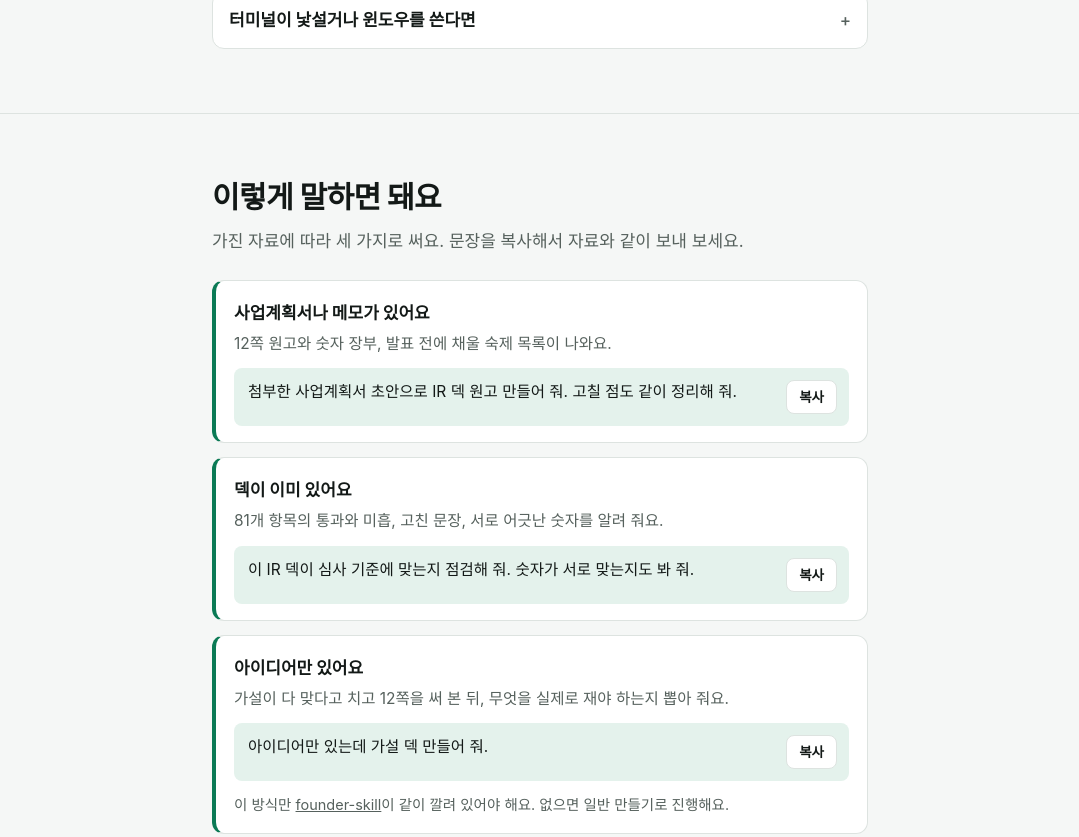
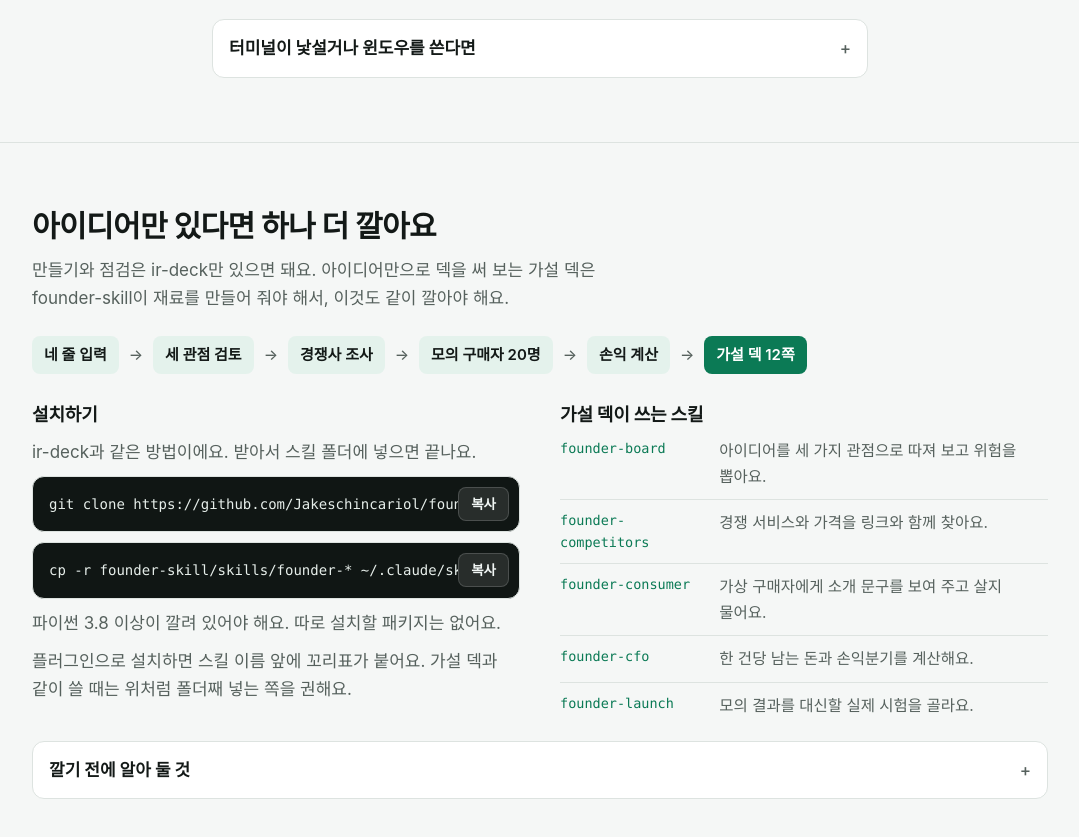
Before and after one commit to NawaKenny/ir-deck-skill, a plain HTML site: page docs/index.html in a window 1280 px wide. Shown: the part 1064-1901 px from the top of the page, without its empty margins (100-1179 px from the left). Drawn offline with Linux system fonts and the light colour scheme; a web font is replaced by a local one.

Commit message:
founder-skill 설치 방법을 안내 페이지와 README에 추가
가설 덱을 쓸 때만 필요하다는 점, 설치 명령, 쓰이는 스킬 다섯 개,
설치 전에 알아 둘 것을 적었다.

Co-Authored-By: Claude Fable 5.2 <noreply@anthropic.com>

```diff
--- a/docs/index.html
+++ b/docs/index.html
@@ -129,6 +129,20 @@
   details .inner { padding: 0 16px 16px; }
   details .inner p { margin: 0 0 10px; color: var(--muted); }
 
+  /* founder-skill 설치 */
+  .pair { display: grid; gap: 22px; }
+  .pair h3 { margin-bottom: 8px; }
+  .pair p { margin: 0 0 10px; color: var(--muted); }
+  .uses { list-style: none; margin: 0; padding: 0; display: grid; gap: 10px; }
+  .uses li { display: grid; grid-template-columns: 9.5em 1fr; gap: 12px; padding-bottom: 10px; border-bottom: 1px solid var(--line); font-size: 15.5px; }
+  .uses li:last-child { border-bottom: 0; padding-bottom: 0; }
+  .uses code { font: 13.5px/1.6 ui-monospace, SFMono-Regular, Menlo, Consolas, monospace; color: var(--accent); }
+  .uses span { color: var(--muted); }
+  .flow { display: flex; flex-wrap: wrap; gap: 8px; align-items: center; margin: 0 0 26px; padding: 0; list-style: none; font-size: 15px; font-weight: 600; }
+  .flow li { background: var(--accent-soft); color: var(--text); border-radius: 8px; padding: 7px 12px; }
+  .flow li.arrow { background: none; padding: 0 2px; color: var(--muted); font-weight: 500; }
+  .flow li.last { background: var(--accent); color: var(--accent-ink); }
+
   /* 써 보기 */
   .asks { display: grid; gap: 14px; }
   .ask { background: var(--surface); border: 1px solid var(--line); border-left: 4px solid var(--accent); border-radius: var(--radius); padding: 18px 18px 16px; }
@@ -158,13 +172,14 @@
     .hero { grid-template-columns: 1.08fr .92fr; gap: 56px; padding-block: 56px 84px; align-items: center; }
     section { padding: 64px 0; }
     .rules { grid-template-columns: 1fr 1fr; }
+    .pair { grid-template-columns: 1fr 1fr; gap: 40px; align-items: start; }
     .cautions { grid-template-columns: 1fr 1fr 1fr; gap: 32px; }
   }
   @media (prefers-reduced-motion: reduce) {
     html { scroll-behavior: auto; }
     .btn, .copy { transition: none; }
   }
-  /* v5 */
+  /* v6 */
 </style>
 </head>
 <body>
@@ -201,7 +216,7 @@
   <section id="install">
     <div class="wrap narrow">
       <h2>설치는 두 줄이면 돼요</h2>
-      <p class="lead">Claude Code가 깔려 있어야 해요. 터미널을 열고 순서대로 붙여 넣으세요.</p>
+      <p class="lead">Claude Code가 깔려 있어야 해요. 터미널을 열고 순서대로 붙여 넣으세요. 아이디어만으로 덱을 써 보려면 <a href="#founder">founder-skill</a>도 같이 깔아요.</p>
 
       <ol class="steps">
         <li>
@@ -242,6 +257,63 @@
             <pre id="c3">https://github.com/NawaKenny/ir-deck-skill 저장소를 받아서, 그 안의 skills/ir-deck 폴더를 내 Claude Code 스킬 폴더(홈 폴더의 .claude/skills)에 복사해 줘. 끝나면 설치된 파일 목록을 보여 줘.</pre>
             <button class="copy" data-copy="c3" type="button">복사</button>
           </div>
+          <p>가설 덱까지 쓰려면 이 문장도 이어서 보내세요.</p>
+          <div class="code wrapline">
+            <pre id="c4">https://github.com/Jakeschincariol/founder-skill 저장소를 받아서, 그 안의 skills 폴더에 있는 founder-로 시작하는 폴더들을 내 Claude Code 스킬 폴더(홈 폴더의 .claude/skills)에 복사해 줘. 끝나면 설치된 폴더 목록을 보여 줘.</pre>
+            <button class="copy" data-copy="c4" type="button">복사</button>
+          </div>
+        </div>
+      </details>
+    </div>
+  </section>
+
+  <section id="founder">
+    <div class="wrap">
+      <h2>아이디어만 있다면 하나 더 깔아요</h2>
+      <p class="lead">만들기와 점검은 ir-deck만 있으면 돼요. 아이디어만으로 덱을 써 보는 가설 덱은 founder-skill이 재료를 만들어 줘야 해서, 이것도 같이 깔아야 해요.</p>
+
+      <ol class="flow" aria-label="가설 덱이 만들어지는 순서">
+        <li>네 줄 입력</li><li class="arrow" aria-hidden="true">→</li>
+        <li>세 관점 검토</li><li class="arrow" aria-hidden="true">→</li>
+        <li>경쟁사 조사</li><li class="arrow" aria-hidden="true">→</li>
+        <li>모의 구매자 20명</li><li class="arrow" aria-hidden="true">→</li>
+        <li>손익 계산</li><li class="arrow" aria-hidden="true">→</li>
+        <li class="last">가설 덱 12쪽</li>
+      </ol>
+
+      <div class="pair">
+        <div>
+          <h3>설치하기</h3>
+          <p>ir-deck과 같은 방법이에요. 받아서 스킬 폴더에 넣으면 끝나요.</p>
+          <div class="code">
+            <pre id="f1">git clone https://github.com/Jakeschincariol/founder-skill.git</pre>
+            <button class="copy" data-copy="f1" type="button">복사</button>
+          </div>
+          <div class="code">
+            <pre id="f2">cp -r founder-skill/skills/founder-* ~/.claude/skills/</pre>
+            <button class="copy" data-copy="f2" type="button">복사</button>
+          </div>
+          <p>파이썬 3.8 이상이 깔려 있어야 해요. 따로 설치할 패키지는 없어요.</p>
+          <p>플러그인으로 설치하면 스킬 이름 앞에 꼬리표가 붙어요. 가설 덱과 같이 쓸 때는 위처럼 폴더째 넣는 쪽을 권해요.</p>
+        </div>
+        <div>
+          <h3>가설 덱이 쓰는 스킬</h3>
+          <ul class="uses">
+            <li><code>founder-board</code><span>아이디어를 세 가지 관점으로 따져 보고 위험을 뽑아요.</span></li>
+            <li><code>founder-competitors</code><span>경쟁 서비스와 가격을 링크와 함께 찾아요.</span></li>
+            <li><code>founder-consumer</code><span>가상 구매자에게 소개 문구를 보여 주고 살지 물어요.</span></li>
+            <li><code>founder-cfo</code><span>한 건당 남는 돈과 손익분기를 계산해요.</span></li>
+            <li><code>founder-launch</code><span>모의 결과를 대신할 실제 시험을 골라요.</span></li>
+          </ul>
+        </div>
+      </div>
+
+      <details>
+        <summary>깔기 전에 알아 둘 것</summary>
+        <div class="inner">
+          <p>founder-skill은 Jake Schincariol이 만들어 MIT 라이선스로 공개한 스킬 묶음이에요. ir-deck과는 다른 사람이 만든 것이니, 깔기 전에 <a href="https://github.com/Jakeschincariol/founder-skill">저장소</a>를 한 번 훑어보세요.</p>
+          <p>모의 구매자는 한 명마다 서브에이전트를 한 번 불러요. 20명만 돌려도 사용량이 꽤 나가요.</p>
+          <p>founder-skill을 깔지 않고 가설 덱을 부탁하면, 알려 준 뒤 일반 만들기로 진행해요.</p>
         </div>
       </details>
     </div>
@@ -276,7 +348,7 @@
             <p id="a3">아이디어만 있는데 가설 덱 만들어 줘.</p>
             <button class="copy" data-copy="a3" type="button">복사</button>
           </div>
-          <p class="need">이 방식만 <a href="https://github.com/Jakeschincariol/founder-skill">founder-skill</a>이 같이 깔려 있어야 해요. 없으면 일반 만들기로 진행해요.</p>
+          <p class="need">이 방식만 <a href="#founder">founder-skill</a>이 같이 깔려 있어야 해요. 없으면 일반 만들기로 진행해요.</p>
         </div>
       </div>
     </div>
```
Also changed, not shown: 1 other file.
